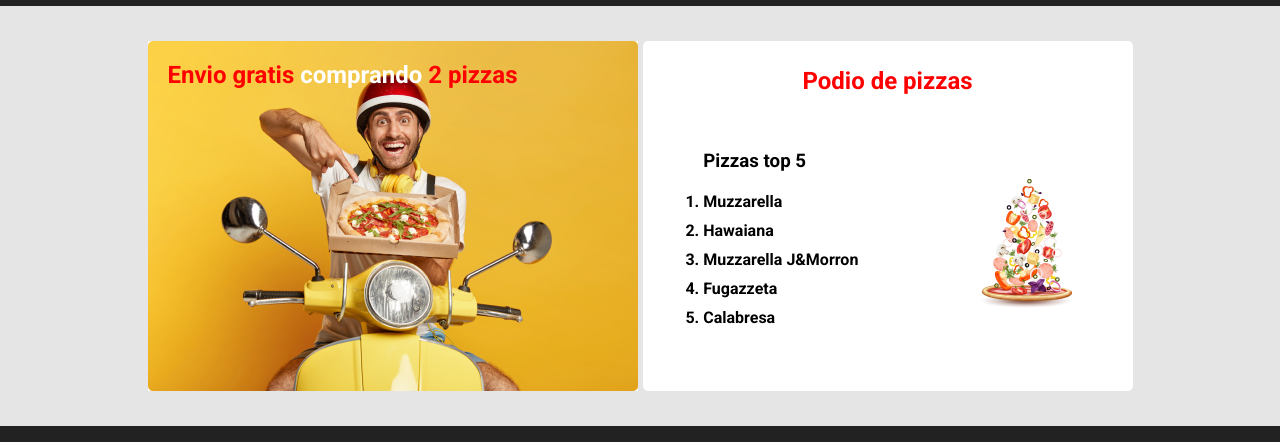
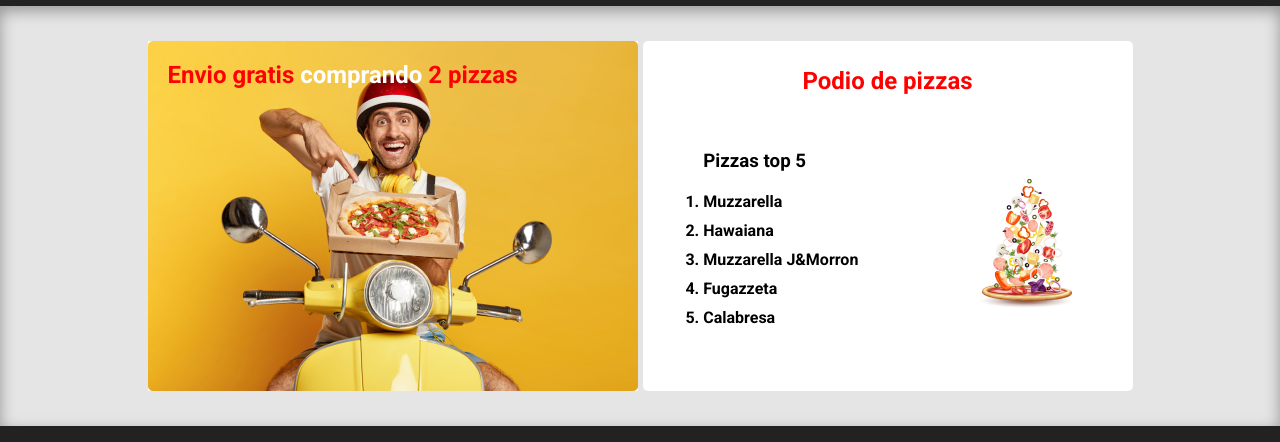
Before and after one commit to CesarAFC/front-end-flex, a plain HTML site: page index.html in a window 1280 px wide. Shown: the part 94-536 px from the top of the page. Drawn offline with Linux system fonts and the light colour scheme.

Commit message:
box shadow

```diff
--- a/styles/estilos.css
+++ b/styles/estilos.css
@@ -25,6 +25,7 @@ main {
     background-color: #E5E5E5;
     gap: 5px;
     padding: 35px 19px;
+    box-shadow: inset rgba(0, 0, 0, 0.35) 0px 5px 15px;
 }
 .delivery-box {
     height: 350px;
```
